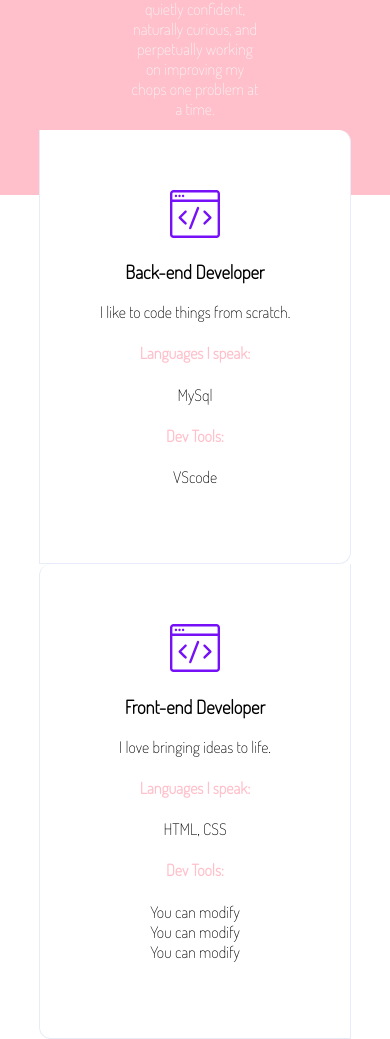
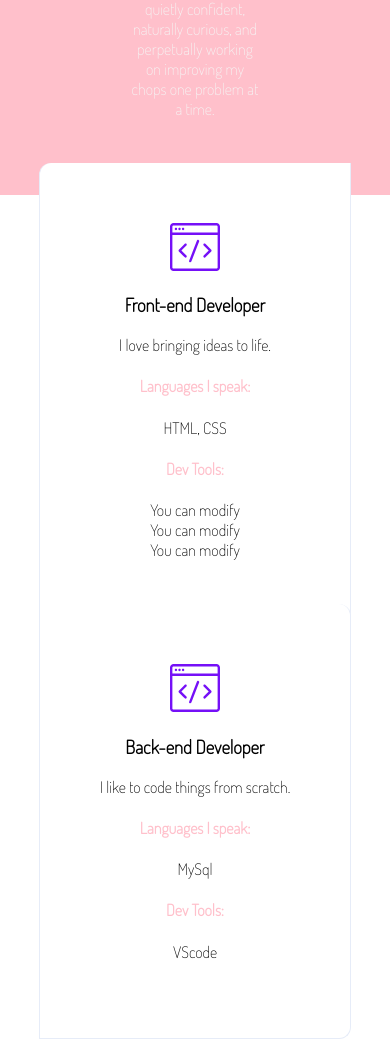
Before and after one commit to WildCodeSchool-2024-02/fr-lyon-codelanta-checkpoint-1, a website: page site/portfolio.html in a window 390 px wide. Shown: the part 880-1919 px from the top of the page. Drawn offline with Linux system fonts and the light colour scheme.

Commit message:
Solving exercices Step5

```diff
--- a/site/css/portfolio.css
+++ b/site/css/portfolio.css
@@ -56,7 +56,7 @@ p {
 	border-radius: var(--radius);
 	padding: 0 10%;
 	display: flex;
-    flex-direction: column;
+	flex-direction: column;
 	align-items: stretch;
 	width: 100%;
 }
@@ -146,14 +146,17 @@ nav {
 		height: 100vh;
 	}
 	.skills {
-        flex-direction: row;
-        justify-content: center;
-        align-items: flex-start;
-    }
+		flex-direction: row;
+		justify-content: center;
+		align-items: flex-start;
+	}
 }
 
 @media screen and (max-width: 700px) {
 	.desktop {
 		display: none;
 	}
+	.front-end {
+		order: -1;
+	}
 }
--- a/site/portfolio.html
+++ b/site/portfolio.html
@@ -63,7 +63,7 @@
 
 			<article class="skills">
 				<h2 class="skills--title">My Skills</h2>
-				<section class="column">
+				<section class="column back-end">
 					<img src="image/frontend.svg" alt="" />
 					<h3>Back-end Developer</h3>
 					<p>I like to code things from scratch.</p>
@@ -74,7 +74,7 @@
 						<li>VScode</li>
 					</ul>
 				</section>
-				<section class="column">
+				<section class="column front-end">
 					<img src="image/frontend.svg" alt="" />
 					<h3>Front-end Developer</h3>
 					<p>I love bringing ideas to life.</p>
```
